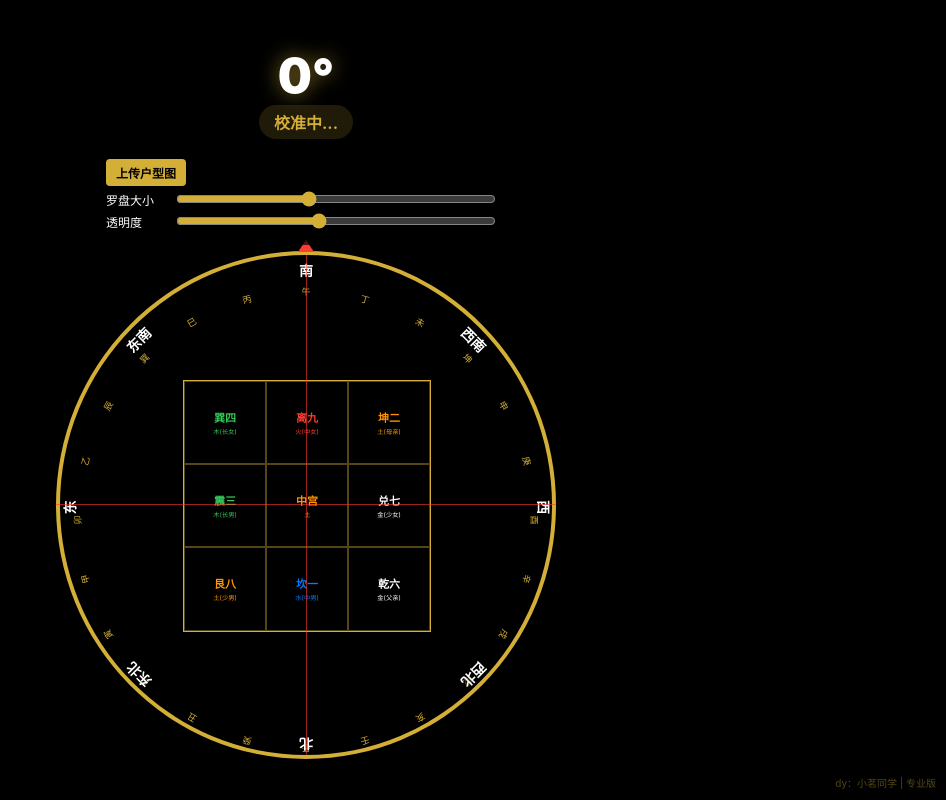
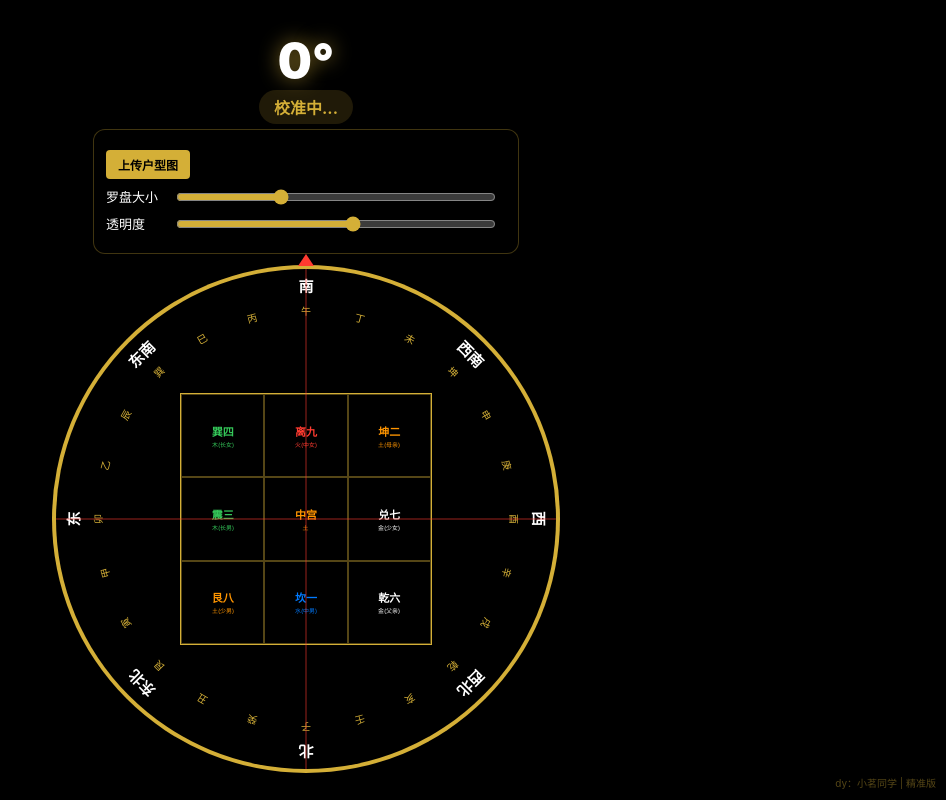
Before and after one commit to dj2828666-hub/1, a plain HTML site: page index.html in a window 1280 px wide. Both pictures are taken after a click on the button "开启专业罗盘". Shown: the whole page, without its empty margins (334-1280 px from the left). Drawn offline with Linux system fonts and the light colour scheme.

Commit message:
Refine UI elements and update title
Updated title, adjusted styles for controls, and modified range inputs for size and opacity.

```diff
--- a/index.html
+++ b/index.html
@@ -3,10 +3,10 @@
 <head>
     <meta charset="UTF-8">
     <meta name="viewport" content="width=device-width, initial-scale=1.0, maximum-scale=1.0, user-scalable=no, viewport-fit=cover">
-    <title>专业九宫风水罗盘-调焦版</title>
+    <title>专业九宫风水罗盘-精准校对版</title>
     <style>
         :root {
-            --gold: #d4af37; --wood-bg: #1a0505; --red: #ff3b30;
+            --gold: #d4af37; --red: #ff3b30;
             --water-blue: #007aff; --wood-green: #34c759; --earth-yellow: #ff9500; --metal-white: #ffffff;
         }
 
@@ -19,44 +19,46 @@
         #degree-val { font-size: 3rem; font-weight: 900; color: #fff; margin: 0; text-shadow: 0 0 20px rgba(212, 175, 55, 0.6); }
         #gua-val { font-size: 1rem; font-weight: bold; color: var(--gold); background: rgba(211, 175, 55, 0.15); padding: 5px 15px; border-radius: 30px; display: inline-block; }
 
-        /* 控制面板 */
-        #controls { display: none; z-index: 150; background: rgba(0,0,0,0.7); padding: 10px; border-radius: 10px; margin-bottom: 10px; width: 90%; max-width: 400px; }
-        .control-row { display: flex; align-items: center; justify-content: space-between; margin: 5px 0; }
-        .label-text { color: #fff; font-size: 12px; min-width: 60px; }
-        .btn-mini { background: var(--gold); color: #000; border: none; padding: 5px 10px; border-radius: 4px; font-size: 12px; font-weight: bold; }
+        #controls { display: none; z-index: 150; background: rgba(0,0,0,0.8); padding: 12px; border-radius: 12px; margin-bottom: 15px; width: 85%; max-width: 400px; border: 1px solid rgba(212,175,55,0.3); }
+        .control-row { display: flex; align-items: center; justify-content: space-between; margin: 8px 0; }
+        .label-text { color: #fff; font-size: 13px; min-width: 60px; }
+        .btn-mini { background: var(--gold); color: #000; border: none; padding: 6px 12px; border-radius: 4px; font-size: 12px; font-weight: bold; }
         input[type="range"] { flex: 1; margin: 0 10px; accent-color: var(--gold); }
 
-        .compass-outer { position: relative; width: 92vw; height: 92vw; max-width: 500px; max-height: 500px; display: flex; align-items: center; justify-content: center; overflow: visible; }
+        /* 外层容器 */
+        .compass-outer { position: relative; width: 90vw; height: 90vw; max-width: 500px; max-height: 500px; display: flex; align-items: center; justify-content: center; }
 
-        /* 户型图图层 - 放在容器最底层 */
-        #house-img {
-            position: absolute; top: 50%; left: 50%; transform: translate(-50%, -50%);
-            max-width: 100%; max-height: 100%; object-fit: contain; z-index: 1; display: none;
+        #house-img { position: absolute; top: 50%; left: 50%; transform: translate(-50%, -50%); max-width: 100%; max-height: 100%; object-fit: contain; z-index: 1; display: none; }
+
+        /* 缩放层：确保圆心绝对居中 */
+        #compass-scaler { position: absolute; width: 100%; height: 100%; display: flex; align-items: center; justify-content: center; z-index: 10; pointer-events: none; }
+
+        /* 罗盘主体 */
+        #disk {
+            position: absolute; width: 100%; height: 100%; border-radius: 50%;
+            box-shadow: 0 0 0 4px var(--gold); /* 使用阴影代替边框，解决圆度不贴合问题 */
+            display: flex; align-items: center; justify-content: center;
+            transition: transform 0.1s ease-out;
         }
 
-        /* 罗盘缩放容器 - 关键：受滑块控制 */
-        #compass-scaler { position: relative; width: 100%; height: 100%; display: flex; align-items: center; justify-content: center; z-index: 10; transition: transform 0.05s linear; }
-
-        .line { position: absolute; background: var(--red); z-index: 50; opacity: 0.6; pointer-events: none; }
-        .h-line { width: 100%; height: 1px; }
-        .v-line { width: 1px; height: 100%; }
+        .line { position: absolute; background: var(--red); z-index: 50; opacity: 0.6; }
+        .h-line { width: 100%; height: 1px; left: 0; top: 50%; transform: translateY(-50%); }
+        .v-line { width: 1px; height: 100%; top: 0; left: 50%; transform: translateX(-50%); }
         .top-arrow { position: absolute; top: -15px; left: 50%; transform: translateX(-50%); width: 0; height: 0; border-left: 8px solid transparent; border-right: 8px solid transparent; border-bottom: 12px solid var(--red); z-index: 60; }
 
-        /* 罗盘主体 */
-        #disk { width: 100%; height: 100%; border-radius: 50%; border: 4px solid var(--gold); position: relative; transition: transform 0.1s ease-out; background: transparent; }
-
         /* 九宫格 */
-        .nine-grid { position: absolute; top: 25%; left: 25%; width: 50%; height: 50%; display: grid; grid-template-columns: repeat(3, 1fr); grid-template-rows: repeat(3, 1fr); border: 1.5px solid var(--gold); z-index: 15; background: rgba(0,0,0,0.4); }
-        .cell { border: 0.5px solid rgba(212,175,55,0.4); display: flex; flex-direction: column; align-items: center; justify-content: center; padding: 1px; overflow: hidden; }
-        .cell b { font-size: 11px; margin-bottom: 1px; }
-        .cell small { font-size: 7px; transform: scale(0.9); white-space: nowrap; }
+        .nine-grid { position: absolute; width: 50%; height: 50%; display: grid; grid-template-columns: repeat(3, 1fr); grid-template-rows: repeat(3, 1fr); border: 1.5px solid var(--gold); z-index: 15; background: rgba(0,0,0,0.5); }
+        .cell { border: 0.5px solid rgba(212,175,55,0.4); display: flex; flex-direction: column; align-items: center; justify-content: center; overflow: hidden; }
+        .cell b { font-size: 11px; }
+        .cell small { font-size: 7px; transform: scale(0.85); }
 
         .fire { color: var(--red); } .water { color: var(--water-blue); } .wood { color: var(--wood-green); } .metal { color: var(--metal-white); } .earth { color: var(--earth-yellow); }
 
-        .d-layer { position: absolute; width: 100%; height: 100%; z-index: 6; }
-        .d-text { position: absolute; width: 100%; height: 100%; text-align: center; font-size: 14px; font-weight: bold; padding-top: 5px; color: #fff; text-shadow: 1px 1px 2px #000; }
-        .m-layer { position: absolute; width: 100%; height: 100%; z-index: 5; }
-        .m-text { position: absolute; width: 100%; height: 100%; text-align: center; font-size: 9px; padding-top: 30px; color: var(--gold); }
+        /* 文字层级分布 */
+        .d-layer, .m-layer { position: absolute; width: 100%; height: 100%; top: 0; left: 0; }
+        .d-text, .m-text { position: absolute; width: 100%; height: 100%; top: 0; left: 0; text-align: center; box-sizing: border-box; }
+        .d-text { font-size: 15px; font-weight: bold; padding-top: 6px; color: #fff; text-shadow: 1px 1px 3px #000; }
+        .m-text { font-size: 10px; padding-top: 34px; color: var(--gold); }
 
         #start-btn { padding: 15px 40px; font-size: 1.2rem; background: var(--gold); color: #000; border-radius: 50px; font-weight: bold; border: none; cursor: pointer; }
         .footer-sign { position: fixed; bottom: 10px; right: 10px; color: rgba(212, 175, 55, 0.4); font-size: 10px; }
@@ -78,11 +80,11 @@
         </div>
         <div class="control-row">
             <span class="label-text">罗盘大小</span>
-            <input type="range" id="size-slider" min="0.3" max="2.0" step="0.05" value="1.0">
+            <input type="range" id="size-slider" min="0.3" max="2.5" step="0.05" value="1.0">
         </div>
         <div class="control-row">
             <span class="label-text">透明度</span>
-            <input type="range" id="opacity-slider" min="0" max="0.9" step="0.1" value="0.4">
+            <input type="range" id="opacity-slider" min="0" max="0.9" step="0.1" value="0.5">
         </div>
     </div>
 
@@ -97,6 +99,7 @@
             <div id="disk">
                 <div id="dir-box" class="d-layer"></div>
                 <div id="mountains-box" class="m-layer"></div>
+
                 <div class="nine-grid" id="nine-grid">
                     <div class="cell"><b class="wood">巽四</b><small class="wood">木(长女)</small></div>
                     <div class="cell"><b class="fire">离九</b><small class="fire">火(中女)</small></div>
@@ -112,7 +115,7 @@
         </div>
     </div>
 
-    <div class="footer-sign">dy：小茗同学 | 专业版</div>
+    <div class="footer-sign">dy：小茗同学 | 精准版</div>
 
     <script>
         const dirs = ["南", "西南", "西", "西北", "北", "东北", "东", "东南"];
@@ -141,7 +144,6 @@
         const houseImg = document.getElementById('house-img');
         const grid = document.getElementById('nine-grid');
 
-        // 上传与缩放控制
         document.getElementById('upload-house').onchange = (e) => {
             const file = e.target.files[0];
             if (file) {
@@ -156,7 +158,7 @@
         };
 
         document.getElementById('opacity-slider').oninput = (e) => {
-            grid.style.background = `rgba(0,0,0, ${e.target.value})`;
+            grid.style.backgroundColor = `rgba(0,0,0, ${e.target.value})`;
         };
 
         btn.onclick = () => {
```
